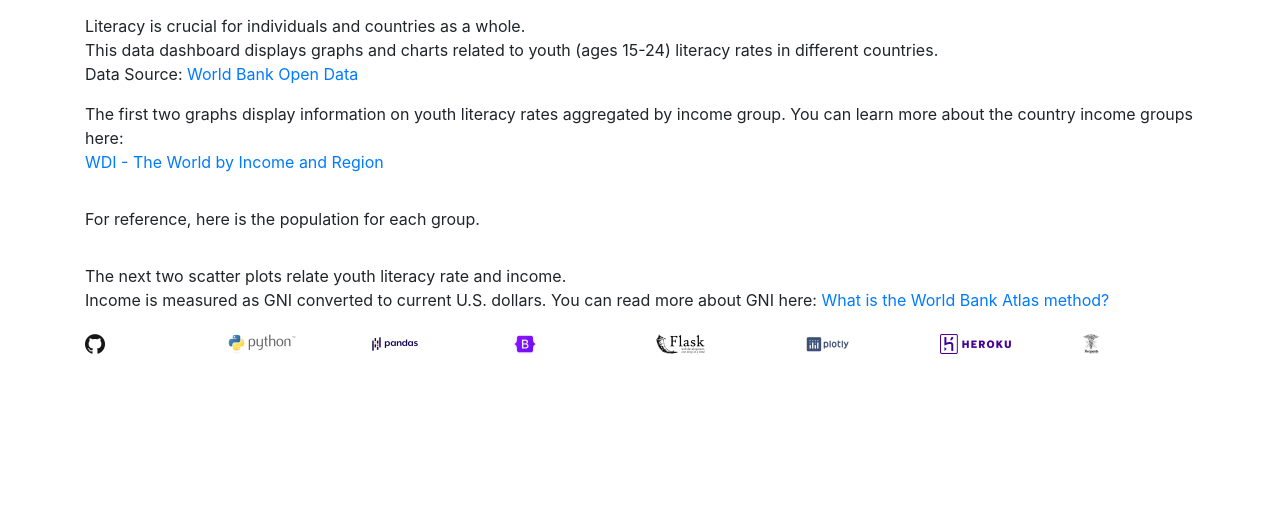
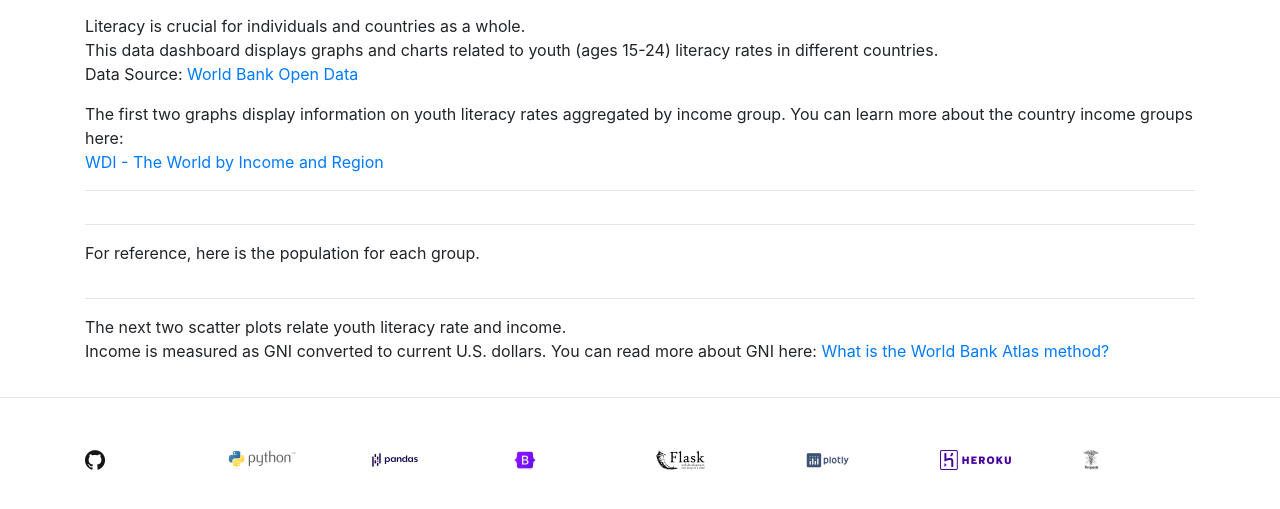
Before and after one commit to KathrynDH/DataDashboard, a Flask app: page / in a window 1280 px wide. Shown: the part 149-658 px from the top of the page. Run offline with Flask 2, Linux system fonts and the light colour scheme; some libraries are stand-ins or nearby versions.

Commit message:
Update index.html

```diff
--- a/myapp/templates/index.html
+++ b/myapp/templates/index.html
@@ -64,6 +64,7 @@
             WDI - The World by Income and Region
             </a>
             </p>
+            <hr>
             <!--top two charts-->
             <div class="row">
                 <div class="col">
@@ -73,6 +74,8 @@
                     <div id="{{ids[1]}}"></div>
                 </div>
             </div>
+
+            <hr>
 
             <!--next two charts -->
             <p class="mt-3">For reference, here is the population for each group.</p>
@@ -86,7 +89,7 @@
                 </div>
             </div>
 
-
+          <hr>
           <!--next chart -->
             <p class="mt-3">The next two scatter plots relate youth literacy rate and income.<br>
             Income is measured as GNI converted to current U.S. dollars.
@@ -114,9 +117,9 @@
 
     </div>
 
-
+<hr>
 <!--footer section-->
-<div id="footer" class="container mb-5">
+<div id="footer" class="container mb-5 mt-5">
            <div class="row">
                 <div class="col">
                   <a target="_blank" href="https://github.com/KathrynDH/DataDashboard">
```
